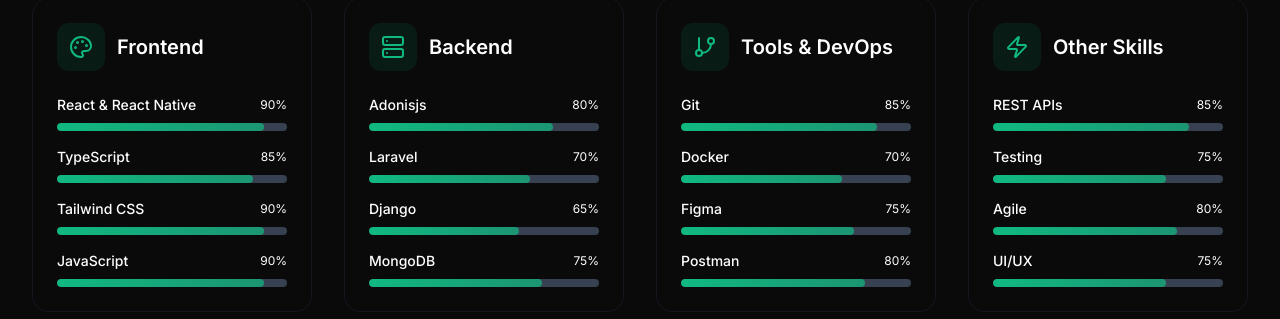
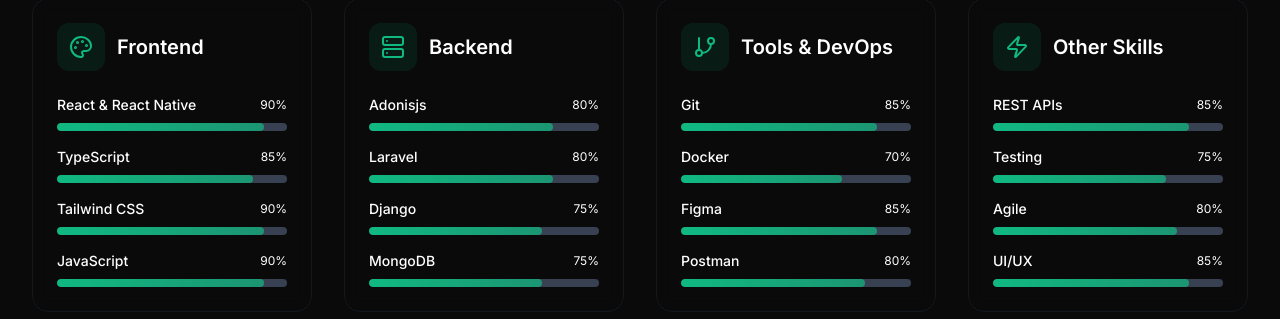
Before and after one commit to danieldjakam/portfolio-new, a Next.js app in the folder front/: page / in a window 1280 px wide. Shown: the part 4648-4967 px from the top of the page. Built offline with nearby package versions, Linux system fonts and the light colour scheme.

Commit message:
finish skills section

```diff
--- a/front/sections/Skills.tsx
+++ b/front/sections/Skills.tsx
@@ -35,8 +35,8 @@ const Skills = () => {
       icon: Server,
       skills: [
         { name: 'Adonisjs', level: 80 },
-        { name: 'Laravel', level: 70 },
-        { name: 'Django', level: 65 },
+        { name: 'Laravel', level: 80 },
+        { name: 'Django', level: 75 },
         { name: 'MongoDB', level: 75 }
       ]
     },
@@ -46,7 +46,7 @@ const Skills = () => {
       skills: [
         { name: 'Git', level: 85 },
         { name: 'Docker', level: 70 },
-        { name: 'Figma', level: 75 },
+        { name: 'Figma', level: 85 },
         { name: 'Postman', level: 80 }
       ]
     },
@@ -57,7 +57,7 @@ const Skills = () => {
         { name: 'REST APIs', level: 85 },
         { name: 'Testing', level: 75 },
         { name: 'Agile', level: 80 },
-        { name: 'UI/UX', level: 75 }
+        { name: 'UI/UX', level: 85 }
       ]
     }
   ];
```
